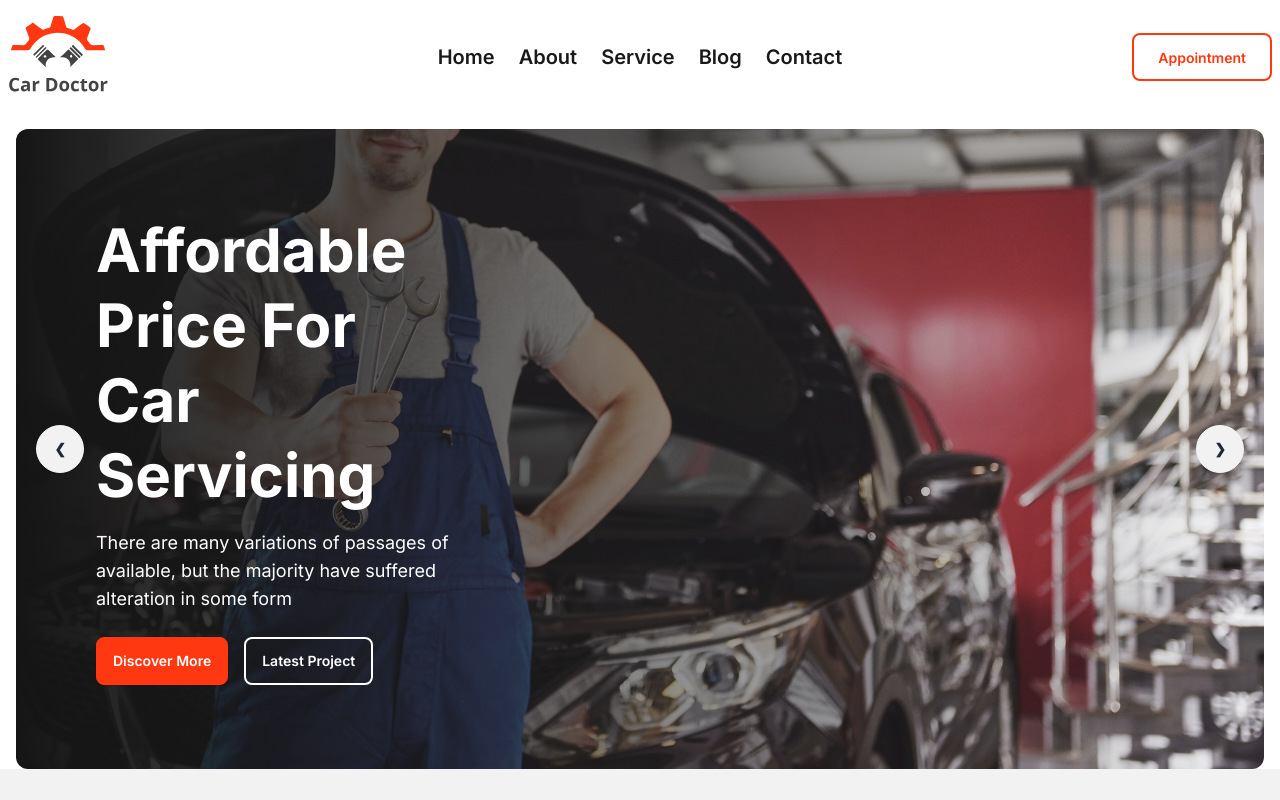
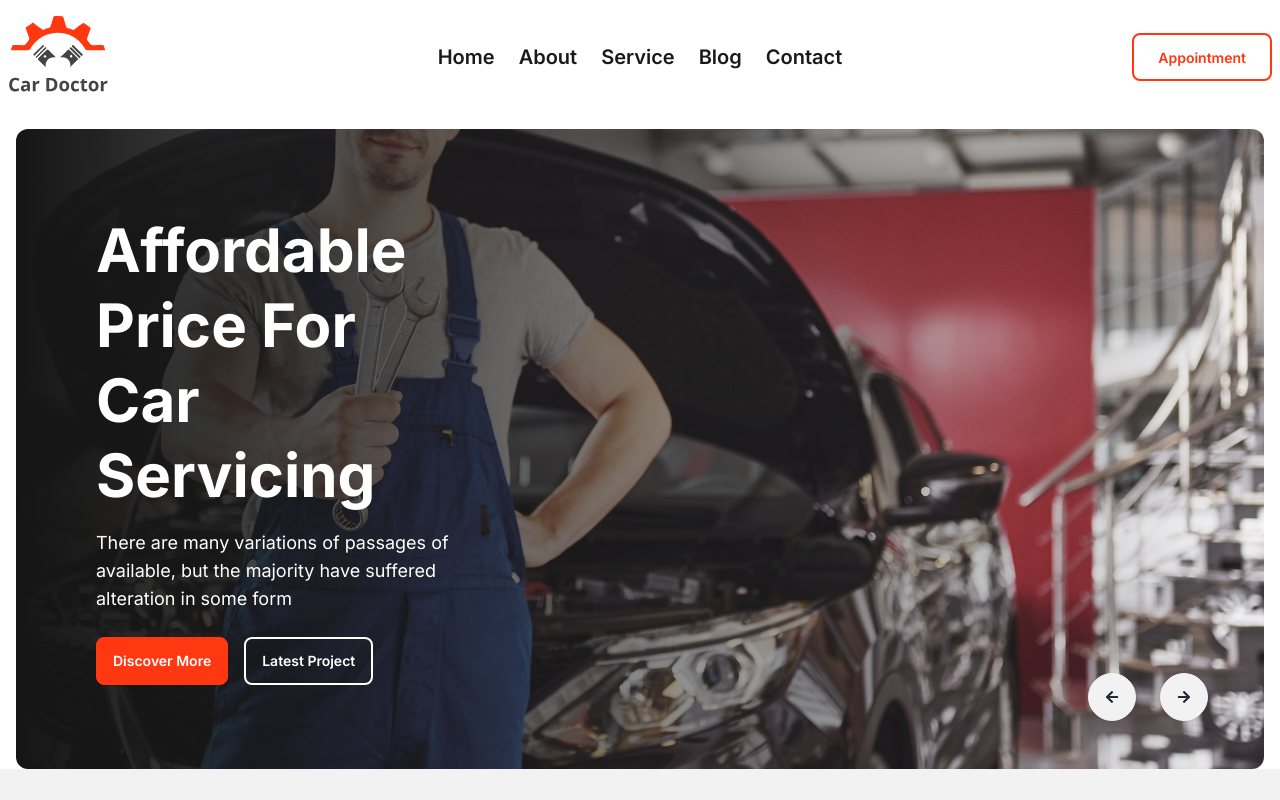
Before and after one commit to alaminkazi12/car-doctor, a Next.js app: page / in a window 1280 px wide. Shown: the top 800 px of the page. Built offline with nearby package versions, Linux system fonts and the light colour scheme.

Commit message:
added button styles on banner

```diff
--- a/src/components/Homepage/Banner.jsx
+++ b/src/components/Homepage/Banner.jsx
@@ -1,5 +1,5 @@
 import React from "react";
-
+import { FaArrowLeft, FaArrowRight } from "react-icons/fa";
 const banners = [
   {
     title: "Affordable Price For Car Servicing",
@@ -60,12 +60,18 @@ const Banner = () => {
                 </button>
               </div>
             </div>
-            <div className="absolute left-5 right-5 top-1/2 flex -translate-y-1/2 transform justify-between">
-              <a href={banner.prev} className="btn btn-circle">
-                ❮
+            <div className="absolute right-14 bottom-12 flex items-center gap-6">
+              <a
+                href={banner.prev}
+                className="btn btn-circle hover:bg-primary hover:text-white"
+              >
+                <FaArrowLeft />
               </a>
-              <a href={banner.next} className="btn btn-circle">
-                ❯
+              <a
+                href={banner.next}
+                className="btn btn-circle hover:bg-primary hover:text-white"
+              >
+                <FaArrowRight />
               </a>
             </div>
           </div>
```
